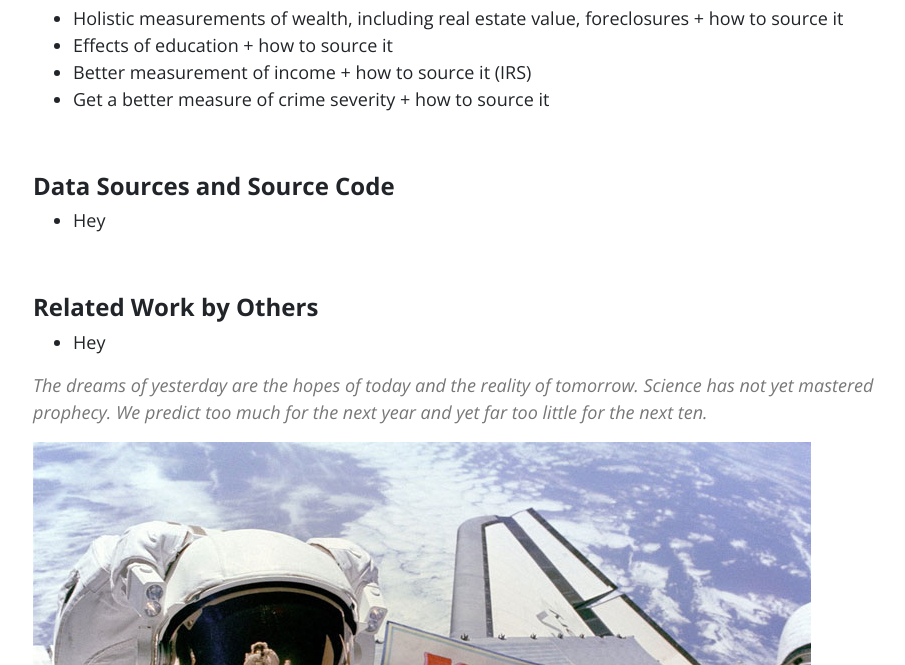
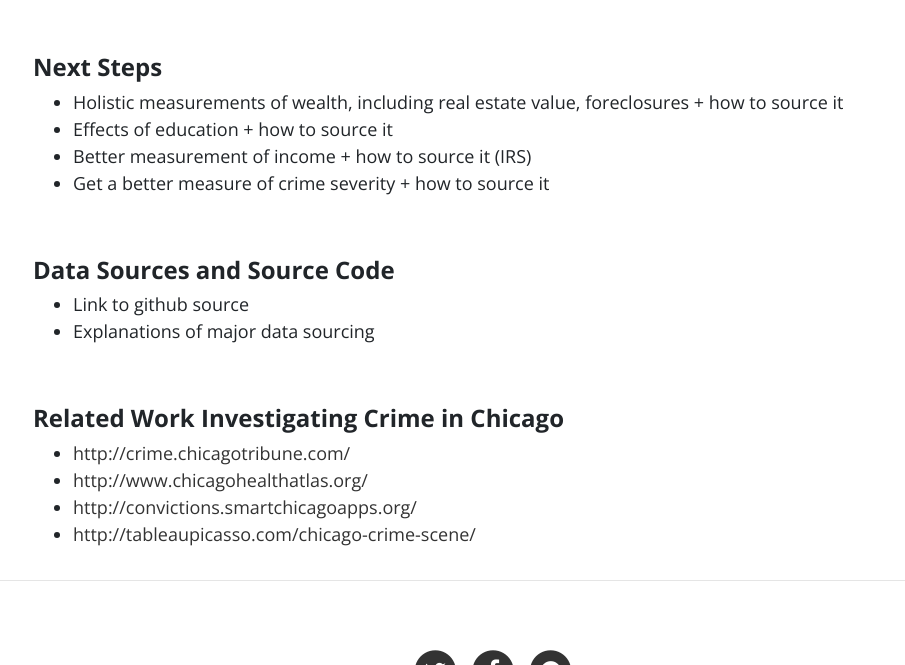
Before and after one commit to wakkadojo/chicago_crime, a Flask app: page /chicago in a window 1280 px wide. Shown: the part 3240-3905 px from the top of the page, without its empty margins (147-1052 px from the left). Run offline with Flask 2, Linux system fonts and the light colour scheme; some libraries are stand-ins or nearby versions.

Commit message:
Touches to html, working on enhancing crime concentration viz

```diff
--- a/microblog/app/templates/chicago.html
+++ b/microblog/app/templates/chicago.html
@@ -14,21 +14,23 @@
           <!-- <div class="col-lg-8 col-md-10 mx-auto"> -->
           <div class="col-md-10 mx-auto">
 
-<p>Dont forget to turn off debug flask</p>
+<p style="color: red;">Dont forget to turn off debug flask</p>
 <!-- TODO: migrate style touches! -->
 <style>
 .d3axis { font-size: 14px; font-weight: 300; }
 </style>
 
-
-            <h2 class="section-heading">Summary</h2>
+<h2 class="section-heading">Summary</h2>
 
 <p>
 While crime in Chicago has generally decreased dramatically over the last 15 years, how is the progress distributed among the population? How is it distributed among the type of crime? These questions are the motivation for the investigations outlined below, where we analyze overall crime through time in the city, and how the "crime inequality" in the city as varied since the early 2000's.
 <p>
 
 <p>
-In line with the general understanding of recent crime reduction, we indeed see a decline in crime by a marked 30% over the last 15 years (though there has also been a slight resurgence over the last few years). In the figure below, we show the "crime intensity" for the 3 major crime types: crimes against Property, Violent crimes, and crimes against Society. Subesequent breakdowns can be seen by hovering your cursor over a type. We soon will elaborate more on the "crime intensity", but for now think of it as a measurement of how many years would be served per person per year if the average prison sentence was served in full for each crime committed.
+In line with the general understanding of recent crime reduction, we indeed see a decline in crime by a marked 30% over the last 15 years (though there has also been a slight resurgence over the last few years). In the figure below, we show the "crime intensity" for the 3 major crime types: crimes against Property, Violent crimes, and crimes against Society. Subesequent breakdowns can be seen by hovering your cursor over a category.
+</p>
+
+<p>We soon will elaborate more on the "crime intensity", but for now think of it as a measurement of how many years would be served per person per year if the average prison sentence was served in full for each crime committed.
 </p>
 
             <svg width="600" height="600" id="crime_type_svg" style="margin-left: auto; margin-right: auto; display: block;"></svg>
@@ -39,7 +41,7 @@ However, while crime has fallen, it has not fallen uniformly throughout the city
 </p>
 
 <p>
-Again, this will be elaborated below, but the clear signal can be seen when looking at how much crime is felt by the worst 20%. Among all crimes ("Total") since 2002, crime concentration among the worst 20% went from 37% of all crime to 42%. See the figure below how crime concentration among this top 20% has changed among the major crime categories.
+Again, the nature of this measurement will be elaborated below, but the signal can be seen when clearly looking at how much crime is felt by the worst 20%. Among all crimes ("Total") since 2002, crime concentration among the worst 20% went from 37% of all crime to 42%. In the figure below you can see how crime concentration among the 20% experiencing the most crime has changed among the major crime categories.
 </p>
 
 <p style="color: red;">
@@ -67,7 +69,8 @@ function make_crime_concentration() {
         .x(d => x(d.time))
         .y(d => y(d.total_crime_pct));
 
-    var timeParse = d3.timeParse("%Y-%m");
+    var timeParse = d3.timeParse("%Y-%m"),
+        bisectDate = d3.bisector(d => d).left
 
     d3.csv("static/data/chicago_crime_top_20_pct.csv", function(csv_data) {
 
@@ -134,19 +137,28 @@ function make_crime_concentration() {
             .enter()
             .append("text")
             .attr("class", "d3axis")
-            .attr("x", 6)
+            .attr("x", d => x(d.values[0].time) + 6)
             .attr("y", d => y(d.values[0].total_crime_pct) - 8)
             .text(d => d.key);
         // end plot each crime type over time
+        /*
+        var focus = crime_type_g.append("g")
+            .append("text")
 
         // begin mouseover pct crime
-        /*
         crime_type_g.append("rect")
             .attr("width", width)
             .attr("height", height)
             .style("fill", "none")
+            .style("pointer-events", "all")
+            .on("mousemove", function(d) {
+                var x0 = x.invert(d3.mouse(this)[0]),
+                    i = bisectDate(worst_pct_nest[0].values.map(d => d.time), x0, 1)
+
+                // loop and change focus
+            });
+        // end mouseover pct crime
         */
-        // end mouseover pct crime
     });
 
 }
@@ -197,14 +209,19 @@ make_crime_concentration();
 
             <h2 class="section-heading">Data Sources and Source Code</h2>
             <ul>
-                <li> Hey
+                <li> Link to github source
+                <li> Explanations of major data sourcing
             </ul>
 
-            <h2 class="section-heading">Related Work by Others</h2>
+            <h2 class="section-heading">Related Work Investigating Crime in Chicago</h2>
             <ul>
-                <li> Hey
+                <li> <a href="http://crime.chicagotribune.com/">http://crime.chicagotribune.com/</a>
+                <li> <a href="http://www.chicagohealthatlas.org/">http://www.chicagohealthatlas.org/</a>
+                <li> <a href="http://convictions.smartchicagoapps.org/">http://convictions.smartchicagoapps.org/</a>
+                <li> <a href="http://tableaupicasso.com/chicago-crime-scene/">http://tableaupicasso.com/chicago-crime-scene/</a>
             </ul>
 
+<!--
 
             <blockquote>The dreams of yesterday are the hopes of today and the reality of tomorrow. Science has not yet mastered prophecy. We predict too much for the next year and yet far too little for the next ten.</blockquote>
 
@@ -216,6 +233,7 @@ make_crime_concentration();
             <p>Placeholder text by
               <a href="http://spaceipsum.com/">Space Ipsum</a>. Photographs by
               <a href="https://www.flickr.com/photos/nasacommons/">NASA on The Commons</a>.</p>
+-->
           </div>
         </div>
       </div>
```
